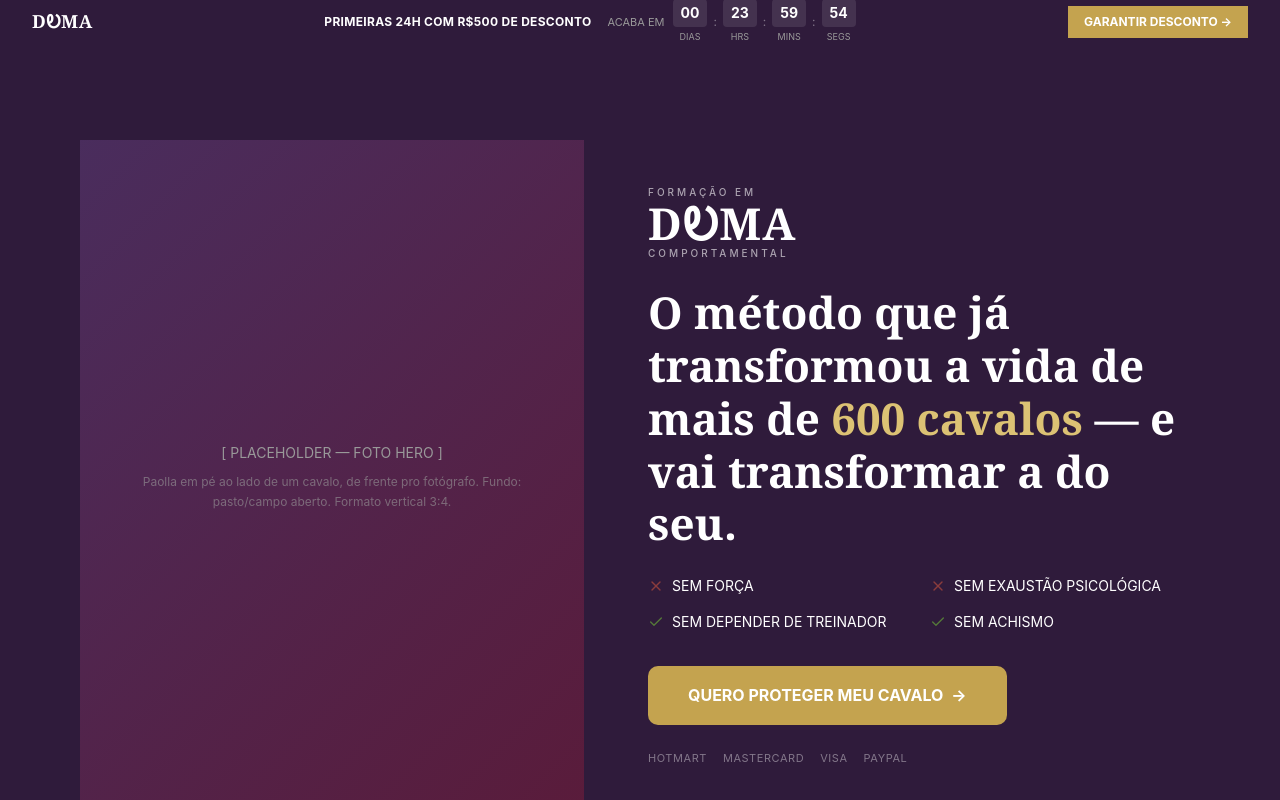
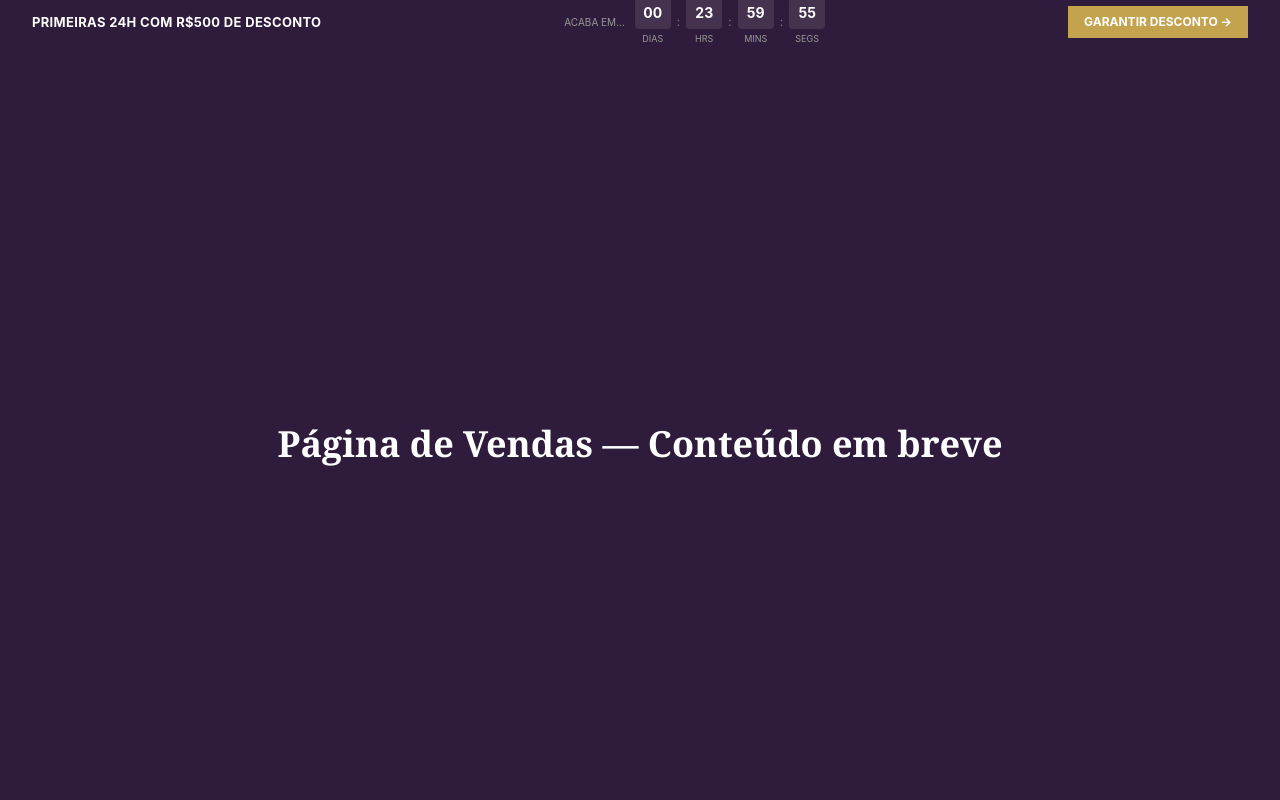
Before and after one commit to gabrielditullio/gleam-kind-echo, a React (Vite) app: page / in a window 1280 px wide. Shown: the top 800 px of the page. Built offline with nearby package versions, Linux system fonts and the light colour scheme; the HTML template or start-up script is replaced by a standard one.

Commit message:
Criou página de venda
Co-authored-by: gabrielditullio <101072301+gabrielditullio@users.noreply.github.com>

```diff
--- a/src/components/TopBar.tsx
+++ b/src/components/TopBar.tsx
@@ -35,8 +35,8 @@ const TopBar = () => {
   const TimeBox = ({ value, label }: { value: string; label: string }) => (
     <div className="flex flex-col items-center">
       <span
-        className="font-body font-bold text-[14px] text-white px-2 py-0.5 rounded text-center"
-        style={{ background: "rgba(255,255,255,0.1)", minWidth: "32px" }}
+        className="font-body font-bold text-[14px] text-white px-2 py-1 rounded text-center"
+        style={{ background: "rgba(255,255,255,0.1)", minWidth: "36px" }}
       >
         {value}
       </span>
@@ -44,42 +44,44 @@ const TopBar = () => {
     </div>
   );
 
+  const scrollToCta = (e: React.MouseEvent) => {
+    e.preventDefault();
+    const el = document.getElementById("cta");
+    if (el) el.scrollIntoView({ behavior: "smooth" });
+  };
+
   return (
-    <div className="fixed top-0 left-0 right-0 z-[100] bg-roxo-profundo h-[40px] md:h-[44px] flex items-center px-4 md:px-8">
+    <div className="fixed top-0 left-0 right-0 z-[9999] bg-roxo-profundo flex items-center px-4 md:px-8 h-[40px] md:h-[44px]">
       {/* Desktop: 3 columns */}
       <div className="hidden md:flex items-center justify-between w-full">
-        {/* Left: Logo simplificada */}
-        <div className="flex-shrink-0" style={{ width: "80px" }}>
-          <span className="font-headline font-bold text-[18px] text-white tracking-wide">DᎧMA</span>
-        </div>
+        {/* Left: text */}
+        <p className="font-body font-bold text-[13px] text-white tracking-wide uppercase flex-shrink-0">
+          PRIMEIRAS 24H COM R$500 DE DESCONTO
+        </p>
 
-        {/* Center: Text + Countdown */}
-        <div className="flex items-center gap-4">
-          <p className="font-body font-bold text-[12px] text-white tracking-wide uppercase">
-            PRIMEIRAS 24H COM R$500 DE DESCONTO
-          </p>
-          <div className="flex items-center gap-1">
-            <span className="font-body text-[11px] text-texto-cinza mr-1 uppercase">Acaba em</span>
-            <TimeBox value={pad(timeLeft.days)} label="DIAS" />
-            <span className="text-white/40 text-[12px] mx-0.5">:</span>
-            <TimeBox value={pad(timeLeft.hours)} label="HRS" />
-            <span className="text-white/40 text-[12px] mx-0.5">:</span>
-            <TimeBox value={pad(timeLeft.mins)} label="MINS" />
-            <span className="text-white/40 text-[12px] mx-0.5">:</span>
-            <TimeBox value={pad(timeLeft.secs)} label="SEGS" />
-          </div>
+        {/* Center: Countdown */}
+        <div className="flex items-center gap-1.5">
+          <span className="font-body text-[10px] text-texto-cinza mr-1 uppercase">Acaba em...</span>
+          <TimeBox value={pad(timeLeft.days)} label="DIAS" />
+          <span className="text-white/40 text-[12px]">:</span>
+          <TimeBox value={pad(timeLeft.hours)} label="HRS" />
+          <span className="text-white/40 text-[12px]">:</span>
+          <TimeBox value={pad(timeLeft.mins)} label="MINS" />
+          <span className="text-white/40 text-[12px]">:</span>
+          <TimeBox value={pad(timeLeft.secs)} label="SEGS" />
         </div>
 
         {/* Right: CTA */}
         <a
           href="#cta"
+          onClick={scrollToCta}
           className="flex-shrink-0 inline-flex items-center font-body font-bold text-[12px] text-white uppercase bg-dourado px-4 py-1.5 rounded-md transition-all duration-150 hover:brightness-90"
         >
           Garantir Desconto →
         </a>
       </div>
 
-      {/* Mobile: text + countdown left, button right */}
+      {/* Mobile */}
       <div className="flex md:hidden items-center justify-between w-full">
         <div className="flex items-center gap-2">
           <p className="font-body font-bold text-[11px] text-white tracking-wide uppercase">
@@ -95,6 +97,7 @@ const TopBar = () => {
         </div>
         <a
           href="#cta"
+          onClick={scrollToCta}
           className="inline-flex items-center font-body font-bold text-[10px] text-white uppercase bg-dourado px-3 py-1 rounded-md transition-all duration-150 hover:brightness-90"
         >
           Desconto →
--- a/src/pages/Index.tsx
+++ b/src/pages/Index.tsx
@@ -1,21 +1,18 @@
 import TopBar from "@/components/TopBar";
-import SectionHero from "@/components/SectionHero";
-import SectionBadges from "@/components/SectionBadges";
-import SectionProblema from "@/components/SectionProblema";
-import SectionComoFunciona from "@/components/SectionComoFunciona";
-import SectionDepoimentos from "@/components/SectionDepoimentos";
-import SectionParaQuem from "@/components/SectionParaQuem";
 
 const Index = () => {
   return (
     <div className="font-body text-texto-corpo">
       <TopBar />
-      <SectionHero />
-      <SectionBadges />
-      <SectionProblema />
-      <SectionComoFunciona />
-      <SectionDepoimentos />
-      <SectionParaQuem />
+      {/* Compensar top bar fixa */}
+      <div className="pt-[40px] md:pt-[44px]">
+        {/* Placeholder para visualizar a top bar */}
+        <section className="bg-roxo-profundo min-h-screen flex items-center justify-center">
+          <p className="font-headline font-bold text-h2-mobile md:text-h2 text-white text-center px-5">
+            Página de Vendas — Conteúdo em breve
+          </p>
+        </section>
+      </div>
     </div>
   );
 };
```
